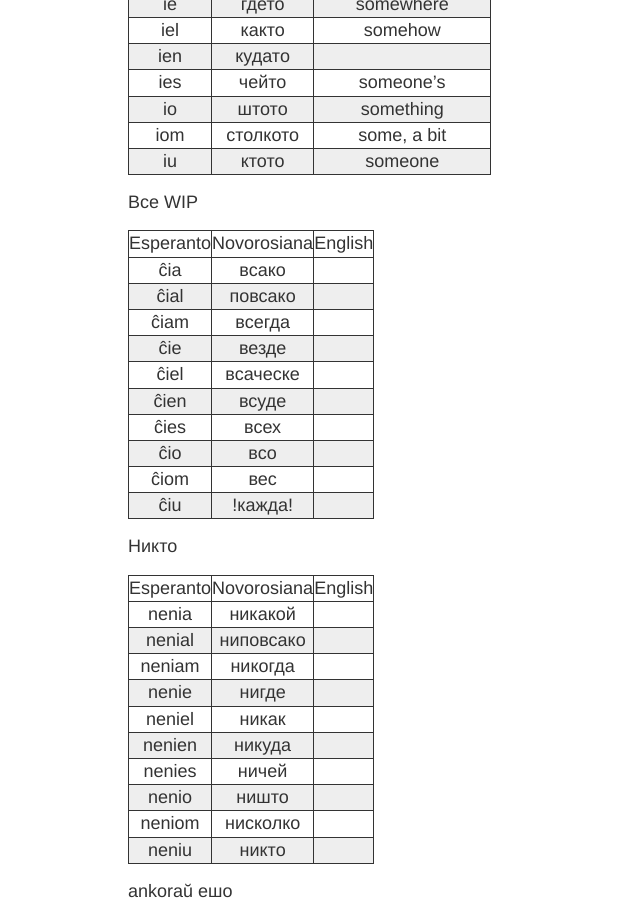
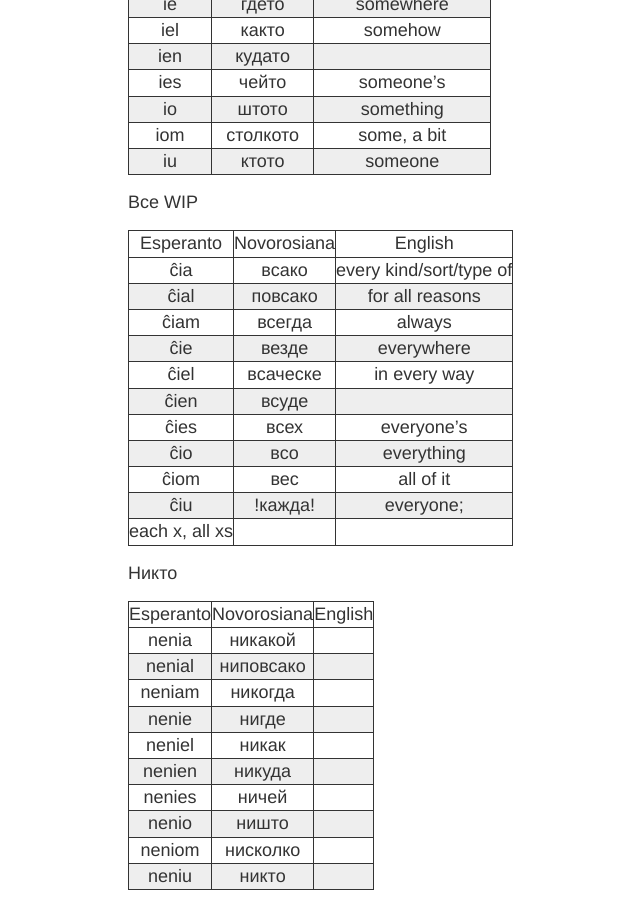
Before and after one commit to learnrusanto/learnrusanto.github.io, a Jekyll site: the page built from _posts/1970-01-04-sojuzoj.md, in a window 1280 px wide and 900 px high, scrolled down 1441 px. Shown: the whole window, without its empty margins (152-792 px from the left). Built offline with Jekyll 4.4.1, drawn with Linux system fonts in a browser that asks for light colours.

Commit message:
Universal ("Each, every")

```diff
--- a/_posts/1970-01-04-sojuzoj.md
+++ b/_posts/1970-01-04-sojuzoj.md
@@ -68,16 +68,17 @@ therefore       |
 
 | Esperanto | Novorosiana | English  |
 |:----------:|:----------:|:-----------:|
-|   ĉia     |   всако       |         |
-|  ĉial      |   повсако      |         |
-|  ĉiam      |   всегда       |         |
-|  ĉie      |    везде      |         |
-|  ĉiel      |   всаческе       |         |
+|   ĉia     |   всако       |  every kind/sort/type of       |
+|  ĉial      |   повсако      | for all reasons        |
+|  ĉiam      |   всегда       |  always       |
+|  ĉie      |    везде      |   everywhere      |
+|  ĉiel      |   всаческе       |  in every way       |
 |  ĉien      |   всуде       |         |
-|  ĉies      |   всех       |         |
-|   ĉio     |   всо       |         |
-|   ĉiom     |    вес      |         |
-|   ĉiu     |   !кажда!       |         |
+|  ĉies      |   всех       |  everyone's       |
+|   ĉio     |   всо       |    everything     |
+|   ĉiom     |    вес      |   all of it      |
+|   ĉiu     |   !кажда!       | everyone;
+each x, all xs  |
 
 Никто
 
```
